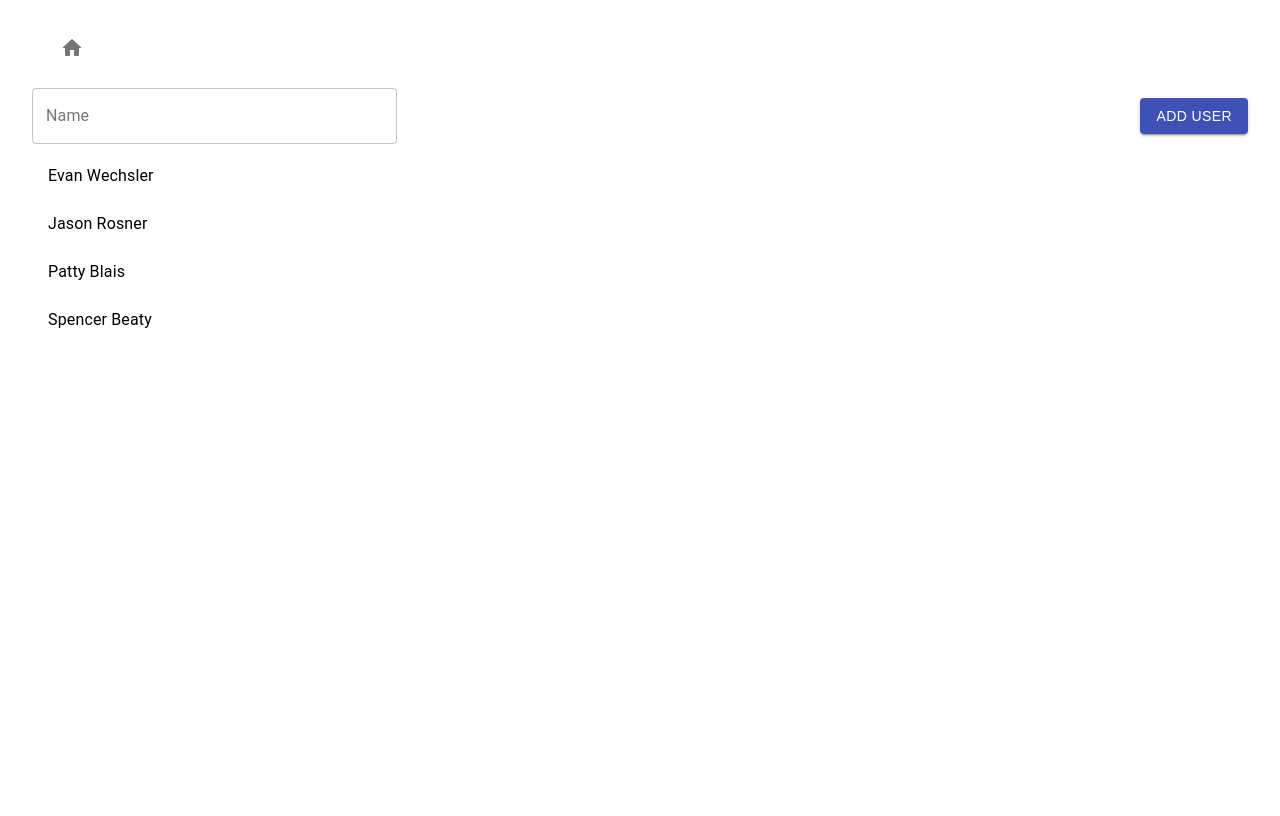
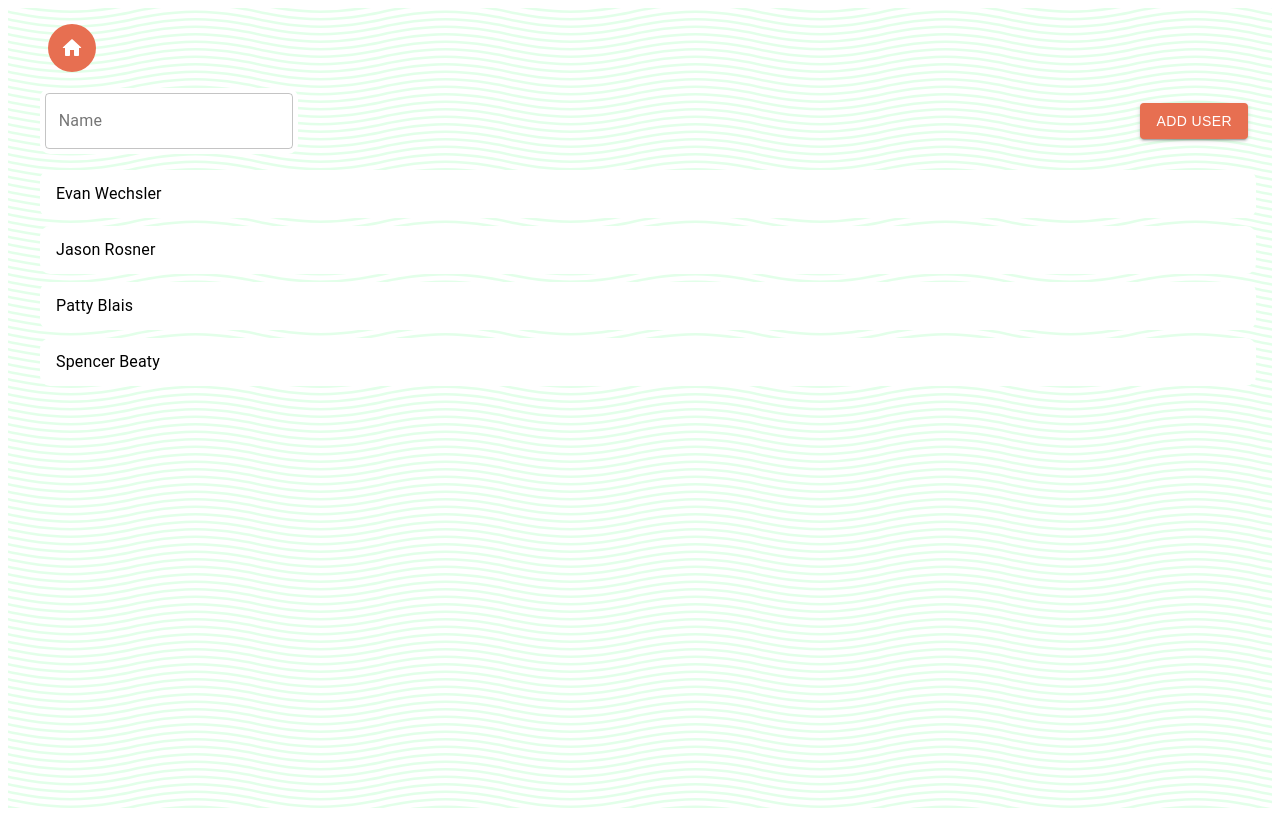
Before and after one commit to evanwechsler/PennAppsHackathon, a React (Create React App) app in the folder adminapp/: page /users in a window 1280 px wide. Built offline with nearby package versions, Linux system fonts and the light colour scheme.

Commit message:
Added background svg

```diff
--- a/adminapp/src/App.jsx
+++ b/adminapp/src/App.jsx
@@ -6,12 +6,14 @@ import { BrowserRouter as Router, Switch, Route } from "react-router-dom";
 import Users from "./views/Users/Users";
 import UserProfile from "./views/UserProfile/UserProfile";
 import { Redirect } from "react-router-dom/cjs/react-router-dom.min";
+import background from "./wavey-fingerprint.svg";
 
 function App() {
   return (
+    <div style={{ backgroundImage: `url(${background})` }} id="app">
       <Container className="App">
         <Router>
-        <IconButton href="/users" style={{ margin: "1rem" }}>
+          <IconButton href="/users" style={{ margin: "1rem" }} className="home">
             <HomeRoundedIcon />
           </IconButton>
           <Switch>
@@ -27,6 +29,7 @@ function App() {
           </Switch>
         </Router>
       </Container>
+    </div>
   );
 }
 
--- a/adminapp/src/style.css
+++ b/adminapp/src/style.css
@@ -1,3 +1,19 @@
+:root {
+    --bg-color: #001219;
+    --accent-color: #2a9d8f;
+    --accent-color2: #e76f51;
+}
+
+#app {
+    margin: 0;
+    padding: 0;
+    height: 100vh;
+}
+
+h1 {
+    color: var(--accent-color);
+}
+
 form {
     display: flex;
     flex-direction: column;
@@ -15,3 +31,23 @@ form {
 * {
     font-family: sans-serif;
 }
+
+.MuiButton-root {
+    background: var(--accent-color2) !important;
+}
+
+.MuiButton-label {
+    color: white;
+}
+
+.text-field {
+    background-color: white;
+}
+
+a.home {
+    background-color: var(--accent-color2);
+}
+
+.home>span>svg>path {
+    color: white;
+}
--- a/adminapp/src/views/UserProfile/components/RecordForm.jsx
+++ b/adminapp/src/views/UserProfile/components/RecordForm.jsx
@@ -42,6 +42,7 @@ export default function RecordForm() {
                     onChange={(e) =>
                       setRecord({ ...record, agent: e.target.value })
                     }
+                    className="text-field"
                   />
                 </FormControl>
               </Grid>
@@ -54,6 +55,7 @@ export default function RecordForm() {
                     onChange={(e) =>
                       setRecord({ ...record, productName: e.target.value })
                     }
+                    className="text-field"
                   />
                 </FormControl>
               </Grid>
@@ -67,6 +69,7 @@ export default function RecordForm() {
                     onChange={(e) =>
                       setRecord({ ...record, dateAdministered: e.target.value })
                     }
+                    className="text-field"
                     InputLabelProps={{
                       shrink: true,
                     }}
@@ -91,6 +94,7 @@ export default function RecordForm() {
                     onChange={(e) =>
                       setRecord({ ...record, diluentProduct: e.target.value })
                     }
+                    className="text-field"
                   />
                 </FormControl>
               </Grid>
@@ -103,6 +107,7 @@ export default function RecordForm() {
                     onChange={(e) =>
                       setRecord({ ...record, lot: e.target.value })
                     }
+                    className="text-field"
                   />
                 </FormControl>
               </Grid>
@@ -116,6 +121,7 @@ export default function RecordForm() {
                     onChange={(e) =>
                       setRecord({ ...record, dosage: e.target.value })
                     }
+                    className="text-field"
                   />
                 </FormControl>
               </Grid>
@@ -131,6 +137,7 @@ export default function RecordForm() {
                     onChange={(e) =>
                       setRecord({ ...record, record: e.target.value })
                     }
+                    className="text-field"
                     label="Route"
                     select
                     variant="outlined"
@@ -148,6 +155,7 @@ export default function RecordForm() {
                     className="field"
                     label="Site"
                     variant="outlined"
+                    className="text-field"
                   />
                 </FormControl>
               </Grid>
@@ -161,6 +169,7 @@ export default function RecordForm() {
                     className="field"
                     label="Administered By"
                     variant="outlined"
+                    className="text-field"
                   />
                 </FormControl>
               </Grid>
@@ -170,6 +179,7 @@ export default function RecordForm() {
                     className="field"
                     label="Authorized Organized"
                     variant="outlined"
+                    className="text-field"
                   />
                 </FormControl>
               </Grid>
--- a/adminapp/src/views/Users/Users.jsx
+++ b/adminapp/src/views/Users/Users.jsx
@@ -41,19 +41,29 @@ export default function Users() {
           alignItems: "center",
         }}
       >
+        <div
+          style={{
+            padding: "0.3rem",
+            backgroundColor: "white",
+            borderRadius: "10px",
+            margin: "0 0.5rem",
+          }}
+        >
           <TextField
             label="Name"
             style={{ margin: 8 }}
             onChange={(e) => setSearchName(e.target.value)}
             variant="outlined"
             type="search"
-          style={{ minWidth: "30%" }}
+            style={{ minWidth: "30%", borderRadius: "10px" }}
+            className="text-field"
           />
+        </div>
         <Button
           variant="contained"
-          color="primary"
           style={{ height: "fit-content" }}
           onClick={() => setOpen(true)}
+          className="MuiButton-root"
         >
           Add User
         </Button>
@@ -69,6 +79,11 @@ export default function Users() {
               <ListItem
                 button
                 onClick={() => history.push(`/users/${user.id}`)}
+                style={{
+                  backgroundColor: "white",
+                  borderRadius: "10px",
+                  margin: "0.5rem",
+                }}
               >
                 <ListItemText primary={user.name} />
               </ListItem>
--- a/adminapp/src/views/Users/components/NewUserForm.jsx
+++ b/adminapp/src/views/Users/components/NewUserForm.jsx
@@ -14,24 +14,28 @@ export default function NewUserForm() {
         onChange={(e) => setName(e.target.value)}
         variant="outlined"
         style={{ margin: "0.5rem" }}
+        className="text-field"
       />
       <TextField
         label="Username"
         onChange={(e) => setUsername(e.target.value)}
         variant="outlined"
         style={{ margin: "0.5rem" }}
+        className="text-field"
       />
       <TextField
         label="Password"
         onChange={(e) => setPassword(e.target.value)}
         variant="outlined"
         style={{ margin: "0.5rem" }}
+        className="text-field"
       />
       <TextField
         label="Confirm Password"
         onChange={(e) => setConfirmPassword(e.target.value)}
         variant="outlined"
         style={{ margin: "0.5rem" }}
+        className="text-field"
       />
       {confirmPassword.length > 1 && confirmPassword !== password && (
         <p style={{ color: "red", margin: "1rem" }}>Passwords do not match</p>
```
Also changed, not shown: adminapp/src/wavey-fingerprint.svg (added). Lines whose indentation alone changed are shown as unchanged.
